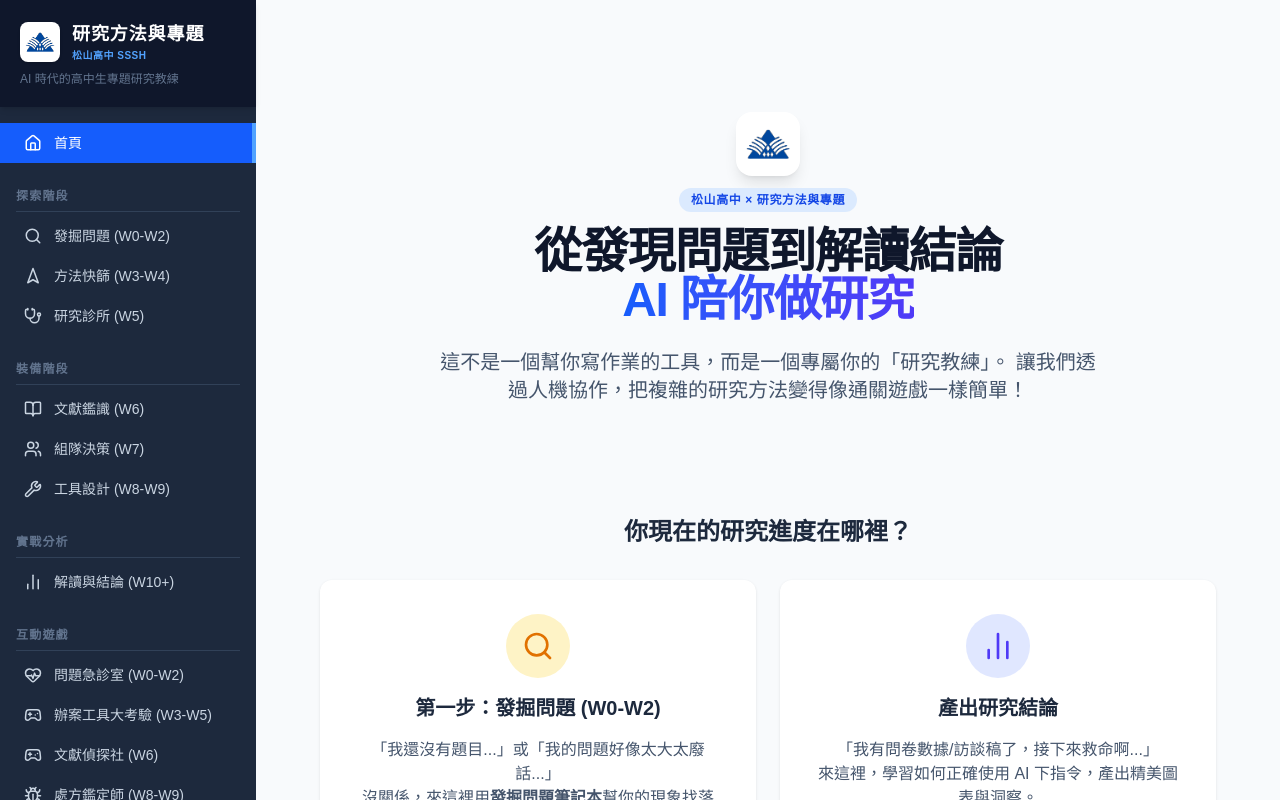
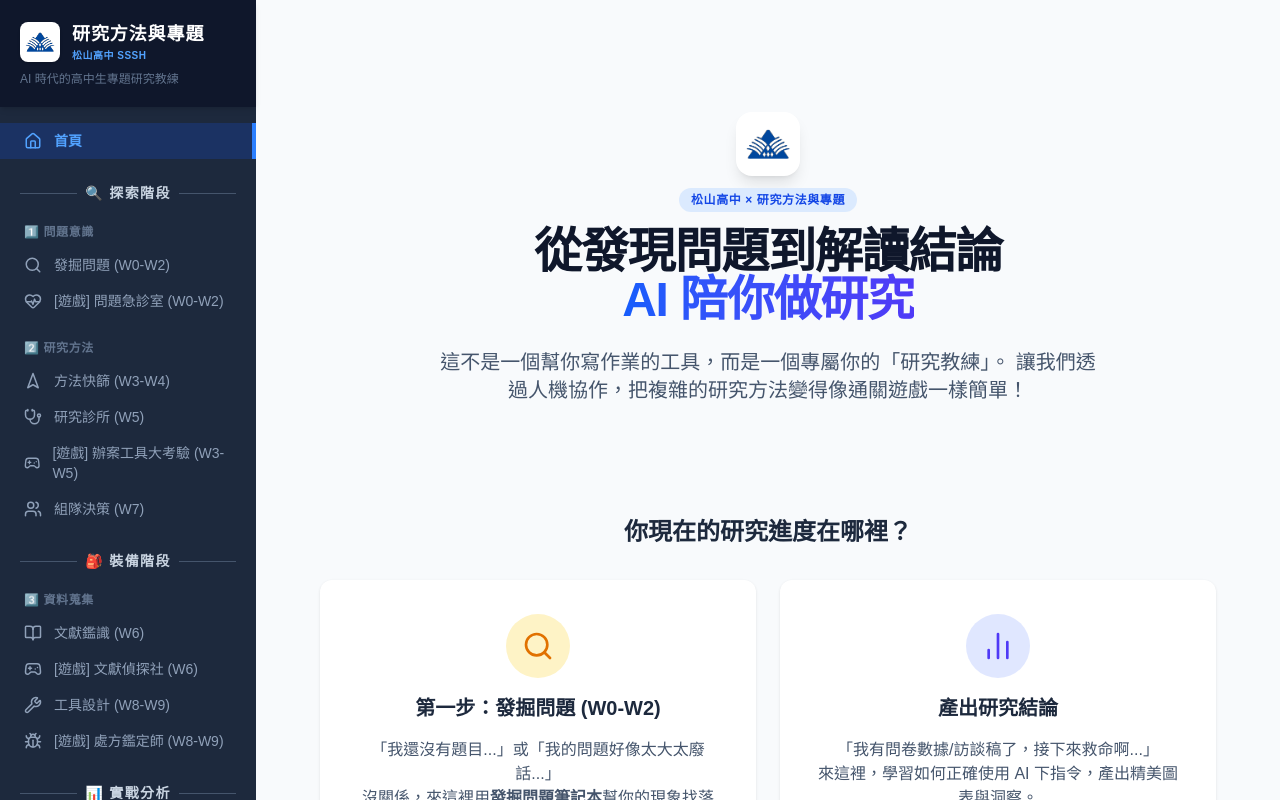
Before and after one commit to Ivanchen114/research-navigator, a React (Vite) app: page / in a window 1280 px wide. Built offline with nearby package versions, Linux system fonts and the light colour scheme.

Commit message:
更新: 2026-02-28 15:22

```diff
--- a/src/layouts/Layout.jsx
+++ b/src/layouts/Layout.jsx
@@ -14,38 +14,41 @@ export const Layout = () => {
             ]
         },
         {
-            label: '探索階段',
+            phase: '🔍 探索階段',
+            label: '1️⃣ 問題意識',
             items: [
                 { name: '發掘問題 (W0-W2)', path: '/discovery', icon: <Search size={18} /> },
-                { name: '方法快篩 (W3-W4)', path: '/wizard', icon: <Navigation2 size={18} /> },
-                { name: '研究診所 (W5)', path: '/clinic', icon: <Stethoscope size={18} /> },
+                { name: '[遊戲] 問題急診室 (W0-W2)', path: '/game/question-er', icon: <HeartPulse size={18} /> },
             ]
         },
         {
-            label: '裝備階段',
+            label: '2️⃣ 研究方法',
             items: [
-                { name: '文獻鑑識 (W6)', path: '/literature-review', icon: <BookOpen size={18} /> },
+                { name: '方法快篩 (W3-W4)', path: '/wizard', icon: <Navigation2 size={18} /> },
+                { name: '研究診所 (W5)', path: '/clinic', icon: <Stethoscope size={18} /> },
+                { name: '[遊戲] 辦案工具大考驗 (W3-W5)', path: '/game/tool-quiz', icon: <Gamepad2 size={18} /> },
                 { name: '組隊決策 (W7)', path: '/team-formation', icon: <Users size={18} /> },
-                { name: '工具設計 (W8-W9)', path: '/tool-design', icon: <Wrench size={18} /> },
             ]
         },
         {
-            label: '實戰分析',
+            phase: '🎒 裝備階段',
+            label: '3️⃣ 資料蒐集',
             items: [
-                { name: '解讀與結論 (W10+)', path: '/analysis', icon: <BarChart2 size={18} /> },
+                { name: '文獻鑑識 (W6)', path: '/literature-review', icon: <BookOpen size={18} /> },
+                { name: '[遊戲] 文獻偵探社 (W6)', path: '/game/citation-detective', icon: <Gamepad2 size={18} /> },
+                { name: '工具設計 (W8-W9)', path: '/tool-design', icon: <Wrench size={18} /> },
+                { name: '[遊戲] 處方鑑定師 (W8-W9)', path: '/game/rx-inspector', icon: <Bug size={18} /> },
             ]
         },
         {
-            label: '互動遊戲',
+            phase: '📊 實戰分析',
+            label: '4️⃣ 圖表分析',
             items: [
-                { name: '問題急診室 (W0-W2)', path: '/game/question-er', icon: <HeartPulse size={18} /> },
-                { name: '辦案工具大考驗 (W3-W5)', path: '/game/tool-quiz', icon: <Gamepad2 size={18} /> },
-                { name: '文獻偵探社 (W6)', path: '/game/citation-detective', icon: <Gamepad2 size={18} /> },
-                { name: '處方鑑定師 (W8-W9)', path: '/game/rx-inspector', icon: <Bug size={18} /> },
-                { name: '數據偵探 (W10+)', path: '/game/data-detective', icon: <ChartNoAxesCombined size={18} /> },
-                { name: '圖表配對師 (W10+)', path: '/game/chart-matcher', icon: <Palette size={18} /> },
+                { name: '解讀與結論 (W10+)', path: '/analysis', icon: <BarChart2 size={18} /> },
+                { name: '[遊戲] 數據偵探 (W10+)', path: '/game/data-detective', icon: <ChartNoAxesCombined size={18} /> },
+                { name: '[遊戲] 圖表配對師 (W10+)', path: '/game/chart-matcher', icon: <Palette size={18} /> },
             ]
-        },
+        }
     ];
 
     return (
@@ -78,14 +81,29 @@ export const Layout = () => {
                 <div className="flex-1 py-4 overflow-y-auto">
                     {navSections.map((section, sIdx) => (
                         <div key={sIdx} className="mb-2">
+                            {/* 大階段標題 (Phase) */}
+                            {section.phase && (
+                                <div className="px-5 pt-4 pb-2 mt-2">
+                                    <div className="flex items-center gap-2">
+                                        <div className="h-px bg-slate-600 flex-1"></div>
+                                        <span className="text-sm font-bold text-slate-300 tracking-widest">
+                                            {section.phase}
+                                        </span>
+                                        <div className="h-px bg-slate-600 flex-1"></div>
+                                    </div>
+                                </div>
+                            )}
+
+                            {/* 次分類標題 (Label) */}
                             {section.label && (
-                                <div className="px-4 pt-3 pb-1">
-                                    <span className="text-xs font-bold text-slate-500 uppercase tracking-widest">
+                                <div className="px-6 pt-2 pb-1">
+                                    <span className="text-xs font-bold text-slate-500 tracking-wider">
                                         {section.label}
                                     </span>
-                                    <div className="mt-1 border-t border-slate-700" />
                                 </div>
                             )}
+
+                            {/* 導覽按鈕 */}
                             {section.items.map((item) => (
                                 <NavLink
                                     key={item.path}
@@ -93,14 +111,14 @@ export const Layout = () => {
                                     end={item.path === '/'}
                                     onClick={() => setIsMobileMenuOpen(false)}
                                     className={({ isActive }) =>
-                                        `flex items-center gap-3 px-6 py-2.5 transition-colors ${isActive
-                                            ? 'bg-blue-600 text-white border-r-4 border-blue-400'
-                                            : 'hover:bg-slate-700 hover:text-white'
+                                        `flex items-center gap-3 px-6 py-2 transition-colors ${isActive
+                                            ? 'bg-blue-600/20 text-blue-400 border-r-4 border-blue-500 font-bold'
+                                            : 'text-slate-400 hover:bg-slate-700 hover:text-white'
                                         }`
                                     }
                                 >
                                     {item.icon}
-                                    <span className="font-medium text-sm">{item.name}</span>
+                                    <span className="text-sm">{item.name}</span>
                                 </NavLink>
                             ))}
                         </div>
```
